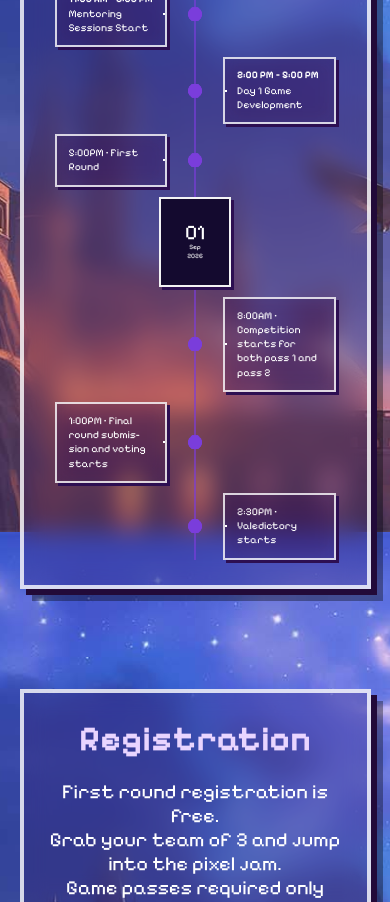
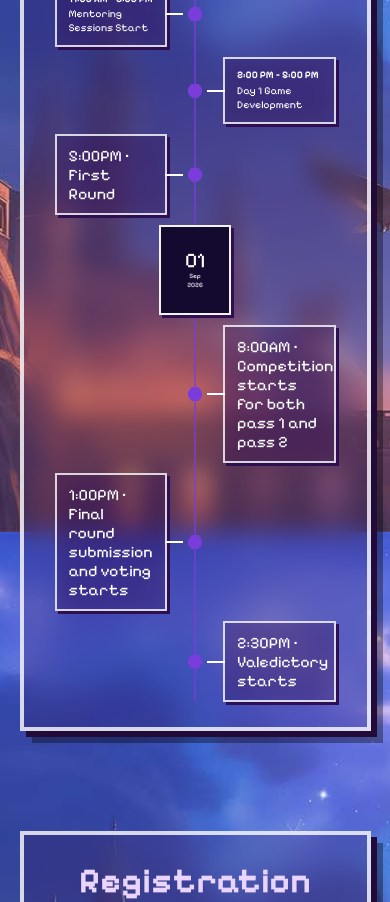
Before and after one commit to RashmiR777/RESOLVE26, a React (Vite) app: page / in a window 390 px wide. Shown: the part 2000-2902 px from the top of the page. Built offline with nearby package versions, Linux system fonts and the light colour scheme.

Commit message:
timeline tex3

```diff
--- a/src/App.css
+++ b/src/App.css
@@ -423,22 +423,10 @@ white-space:nowrap;
   padding:10px 12px;
   border-width:2px;
   box-shadow:3px 3px 0 #2d0f52;
-  overflow:hidden;
 }
 
 .timeline-content{
   gap:2px;
-}
-
-.timeline-content strong,
-.timeline-content span,
-.timeline-card p {
-  display:block;
-  max-width:100%;
-  white-space:normal;
-  overflow-wrap:anywhere;
-  word-break:break-word;
-  hyphens:auto;
 }
 
 .timeline-content strong{
@@ -449,12 +437,17 @@ white-space:nowrap;
 .timeline-content span{
   font-size:.66rem;
   line-height:1.35;
+  white-space:normal;
+  overflow-wrap:break-word;
+  word-break:normal;
+  hyphens:auto;
 }
 
-.timeline-card p {
-  font-size:.66rem;
-  line-height:1.35;
-  margin:0;
+.timeline-item-row.left .timeline-card,
+.timeline-item-row.right .timeline-card {
+  width:100%;
+  max-width:none;
+}
 
 .timeline-item-row.left .timeline-card::after{
   right:-18px;
```
